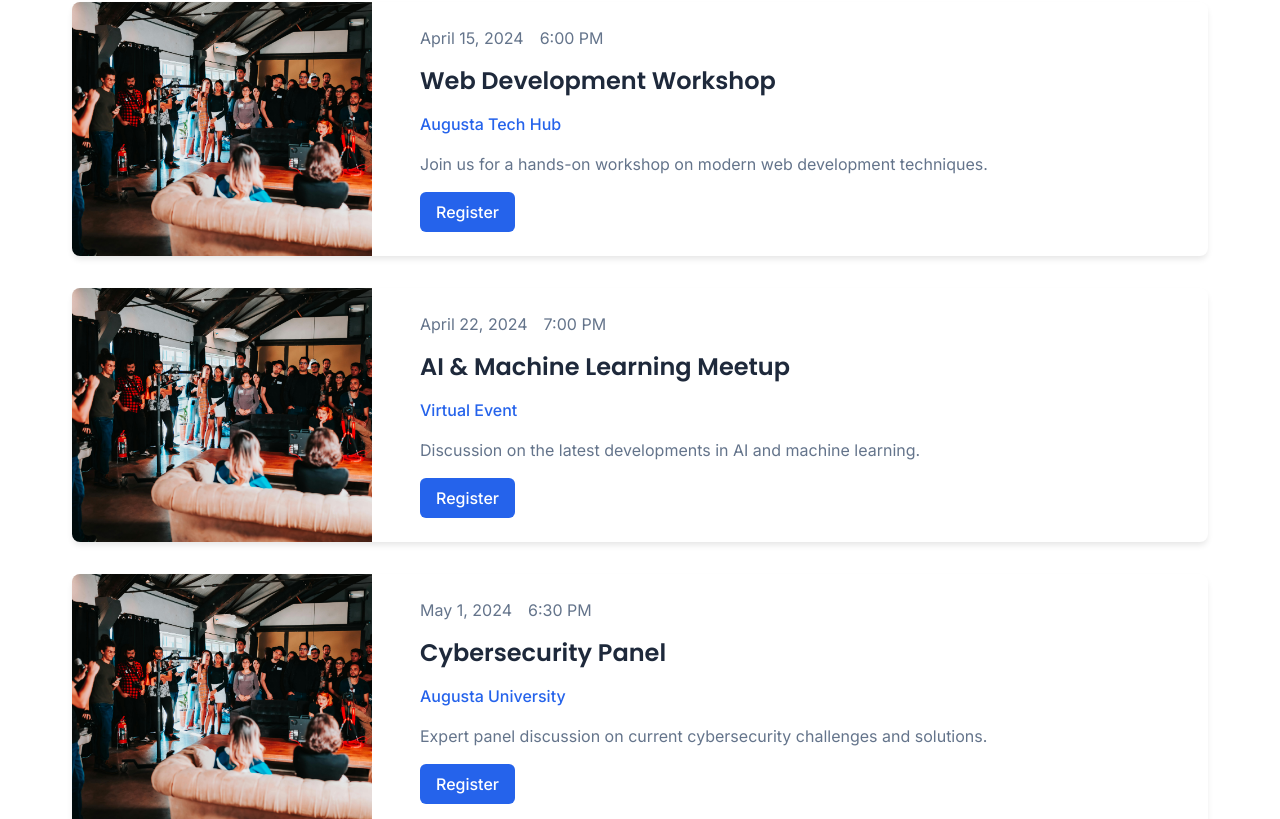
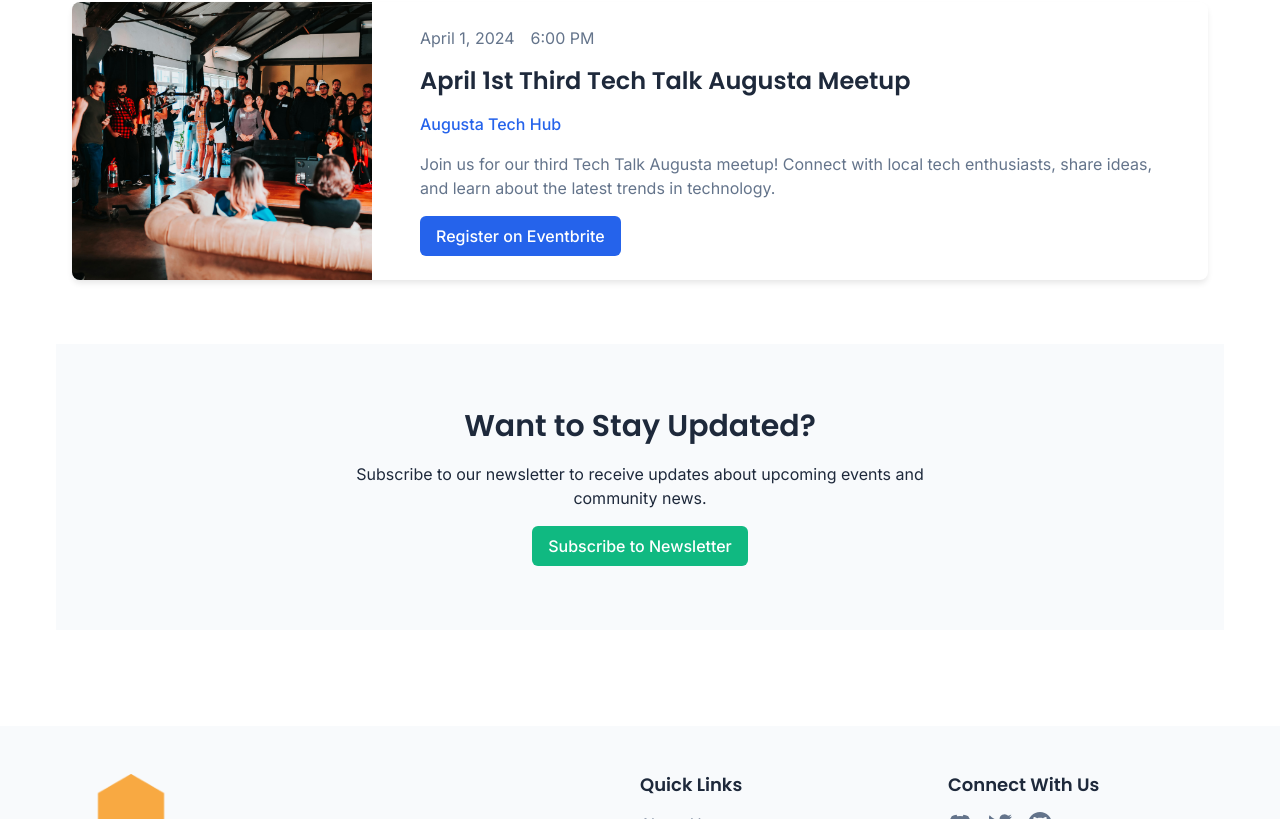
Before and after one commit to SoftGroundDev/techtalkaugusta, a SvelteKit app: page /calendar in a window 1280 px wide. Shown: the part 641-1460 px from the top of the page. Built offline with nearby package versions, Linux system fonts and the light colour scheme.

Commit message:
update meetup link

```diff
--- a/src/routes/calendar/+page.svelte
+++ b/src/routes/calendar/+page.svelte
@@ -6,33 +6,14 @@
 	const events = [
 		{
 			id: 1,
-			title: 'Web Development Workshop',
-			date: '2024-04-15',
+			title: 'April 1st Third Tech Talk Augusta Meetup',
+			date: '2024-04-01',
 			time: '6:00 PM',
 			location: 'Augusta Tech Hub',
-			description: 'Join us for a hands-on workshop on modern web development techniques.',
-			type: 'workshop',
-			image: stockEvent
-		},
-		{
-			id: 2,
-			title: 'AI & Machine Learning Meetup',
-			date: '2024-04-22',
-			time: '7:00 PM',
-			location: 'Virtual Event',
-			description: 'Discussion on the latest developments in AI and machine learning.',
+			description: 'Join us for our third Tech Talk Augusta meetup! Connect with local tech enthusiasts, share ideas, and learn about the latest trends in technology.',
 			type: 'meetup',
-			image: stockEvent
-		},
-		{
-			id: 3,
-			title: 'Cybersecurity Panel',
-			date: '2024-05-01',
-			time: '6:30 PM',
-			location: 'Augusta University',
-			description: 'Expert panel discussion on current cybersecurity challenges and solutions.',
-			type: 'panel',
-			image: stockEvent
+			image: stockEvent,
+			registrationUrl: 'https://www.eventbrite.com/e/april-1st-third-tech-talk-augusta-meetup-tickets-1285325586429'
 		}
 	];
 
@@ -111,7 +92,11 @@
 						<h3>{event.title}</h3>
 						<p class="location">{event.location}</p>
 						<p class="description">{event.description}</p>
-						<a href="/forms/event-registration" class="btn btn-primary">Register</a>
+						{#if event.registrationUrl}
+							<a href={event.registrationUrl} class="btn btn-primary" target="_blank" rel="noopener noreferrer">Register on Eventbrite</a>
+						{:else}
+							<a href="/forms/event-registration" class="btn btn-primary">Register</a>
+						{/if}
 					</div>
 				</div>
 			{/each}
--- a/src/routes/events/+page.svelte
+++ b/src/routes/events/+page.svelte
@@ -19,16 +19,21 @@
 
 	onMount(async () => {
 		try {
-			const response = await fetch('/api/discord/events');
-			if (!response.ok) {
-				throw new Error('Failed to fetch events');
-			}
-			const data = await response.json();
-			events = data.events;
+			// For now, we'll use static data since the API is not ready
+			events = [{
+				id: '1',
+				title: 'April 1st Third Tech Talk Augusta Meetup',
+				date: '2024-04-01',
+				time: '7:00 PM',
+				location: 'Savannah River Brewing Company',
+				description: 'Join us for our third Tech Talk Augusta meetup! Connect with local tech enthusiasts, share ideas, and learn about the latest trends in technology.',
+				registrationUrl: 'https://www.eventbrite.com/e/april-1st-third-tech-talk-augusta-meetup-tickets-1285325586429',
+				createdAt: new Date().toISOString()
+			}];
+			loading = false;
 		} catch (e) {
 			error = 'Failed to load events. Please try again later.';
 			console.error('Error loading events:', e);
-		} finally {
 			loading = false;
 		}
 	});
```
